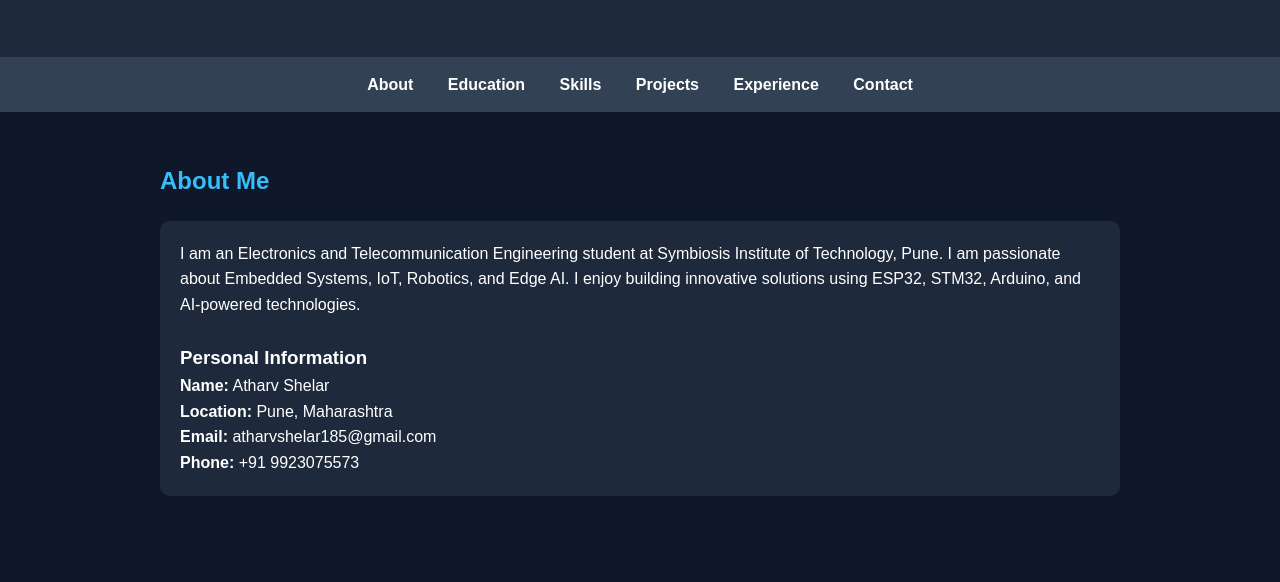
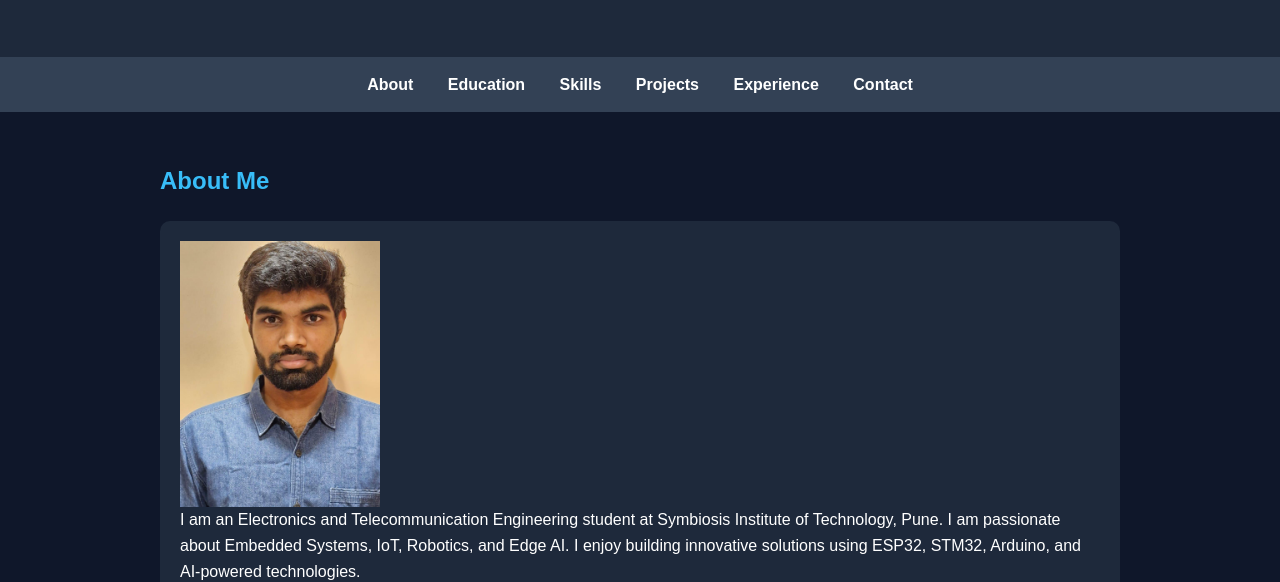
Before and after one commit to Atharv185/atharv-portfolio, a plain HTML site: page index.html in a window 1280 px wide. Shown: the part 227-809 px from the top of the page. Drawn offline with Linux system fonts and the light colour scheme.

Commit message:
Update index.html

```diff
--- a/index.html
+++ b/index.html
@@ -109,6 +109,7 @@ footer{
     <h2>About Me</h2>
 
     <div class="card">
+        <img src="profile.jpg" width="200" alt="Atharv Shelar">
         <p>
         I am an Electronics and Telecommunication Engineering student at
         Symbiosis Institute of Technology, Pune. I am passionate about
```
